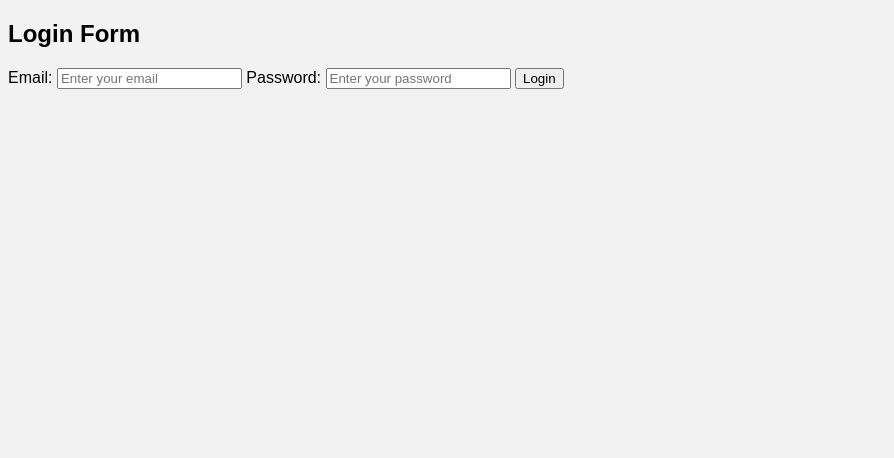
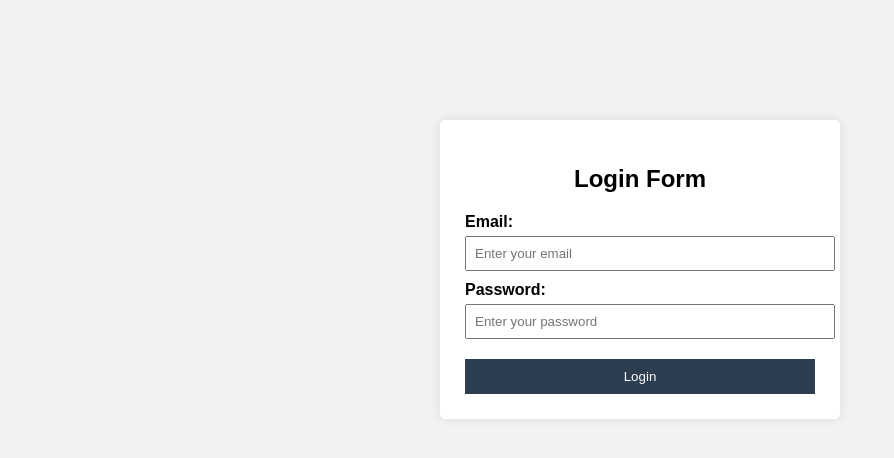
Before and after one commit to mustafatausif2002/WT_Fall_25-26, a PHP site: page /html/login.html in a window 1280 px wide. Shown: the top 458 px of the page, without its empty margins (0-894 px from the left). Run offline with PHP 8.4, Linux system fonts and the light colour scheme.

Commit message:
update login

```diff
--- a/Project/Admin/css/login.css
+++ b/Project/Admin/css/login.css
@@ -3,7 +3,7 @@ body {
     background-color: #f2f2f2;
 }
 
-.login-box {
+.login {
     width: 350px;
     margin: 120px auto;
     padding: 25px;
@@ -12,24 +12,24 @@ body {
     box-shadow: 0px 0px 10px rgba(0,0,0,0.1);
 }
 
-.login-box h2 {
+.login h2 {
     text-align: center;
     margin-bottom: 20px;
 }
 
-.login-box label {
+.login label {
     display: block;
     margin-top: 10px;
     font-weight: bold;
 }
 
-.login-box input {
+.login input {
     width: 100%;
     padding: 8px;
     margin-top: 5px;
 }
 
-.login-box button {
+.login button {
     width: 100%;
     margin-top: 20px;
     padding: 10px;
@@ -38,6 +38,6 @@ body {
     border: none;
 }
 
-.login-box button:hover {
+.login button:hover {
     background-color: #34495e;
 }
--- a/Project/Admin/html/login.html
+++ b/Project/Admin/html/login.html
@@ -5,7 +5,7 @@
     <link rel="stylesheet" href="../css/login.css">
 </head>
 <body>
-    <div class="login-container">
+    <div class="login">
         <h2>Login Form</h2>
         <form action="../php/login.php" method="POST" class="login-form">
             <label>Email:</label>
```
